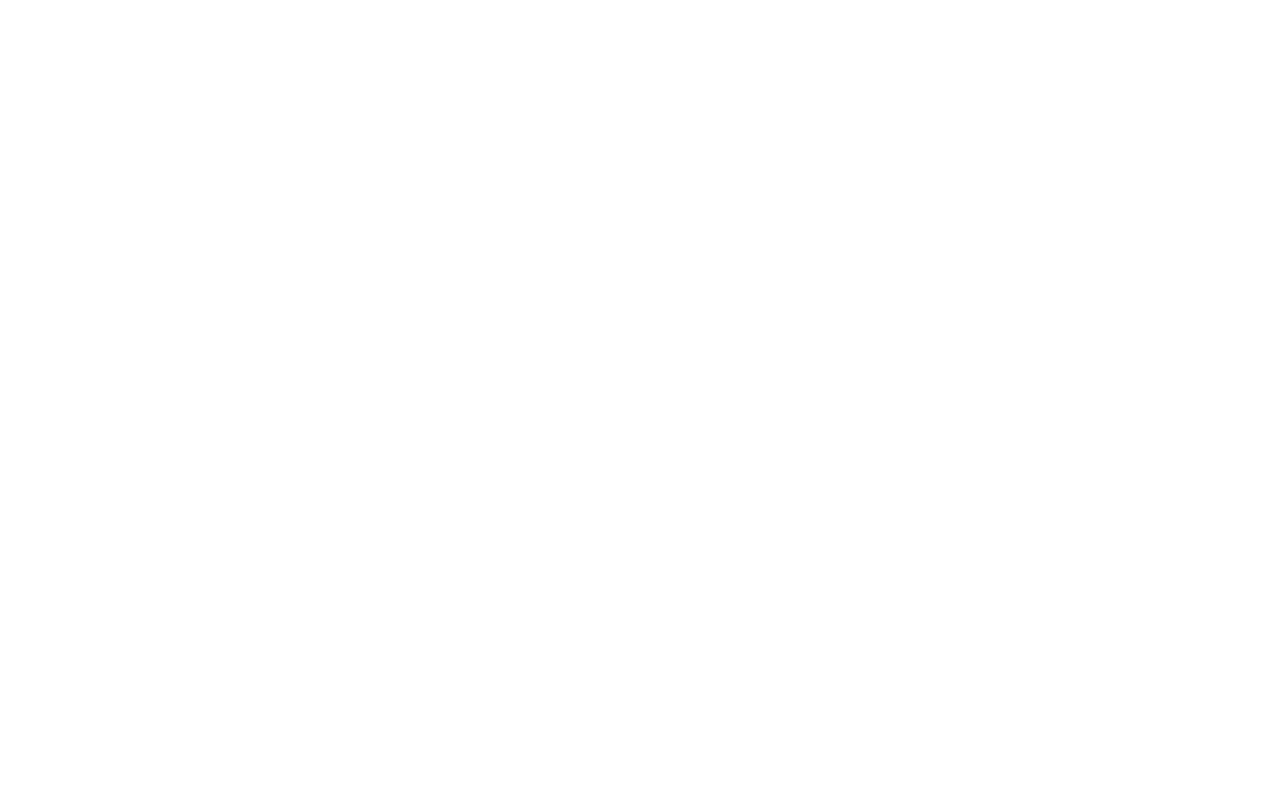
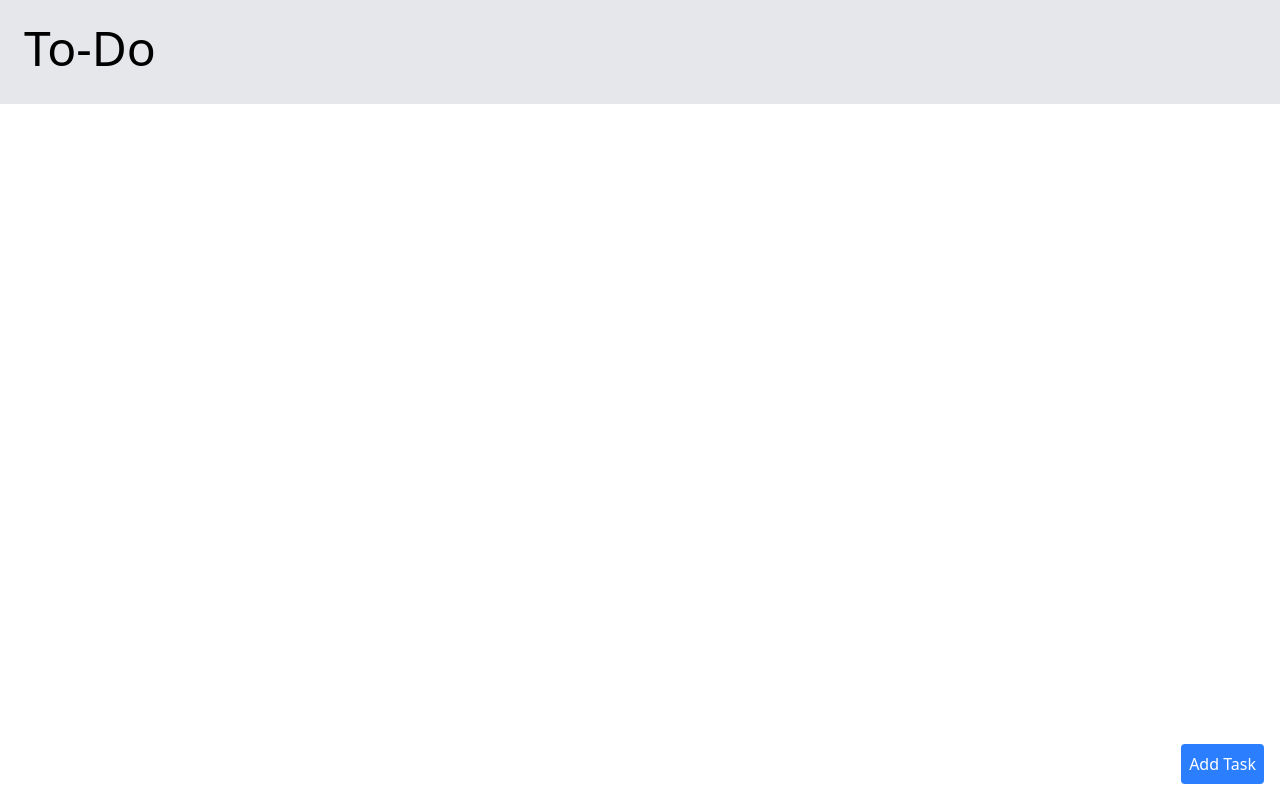
Before and after one commit to cphung913/todo-list-app, a React (Vite) app: page / in a window 1280 px wide. Built offline with nearby package versions, Linux system fonts and the light colour scheme.

Commit message:
added barebones ui

```diff
--- a/index.html
+++ b/index.html
@@ -4,10 +4,10 @@
     <meta charset="UTF-8" />
     <meta name="viewport" content="width=device-width, initial-scale=1.0" />
     <link href="/src/style.css" rel="stylesheet">
-    <title>todo-list-app</title>
+    <title>To-Do List</title>
   </head>
   <body>
-    <div id="root"></div>
+    <div id="root" class="flex flex-col h-screen"></div>
     <script type="module" src="/src/main.tsx"></script>
   </body>
 </html>
--- a/src/App.tsx
+++ b/src/App.tsx
@@ -1,5 +1,16 @@
+import AddButton from "./components/AddButton";
+import TaskList from "./components/TaskList";
+
 function App() {
-  return <div></div>;
+  return (
+    <>
+    <div>
+      <h1 className="text-5xl p-6 pb-8 bg-gray-200">To-Do</h1>
+    </div>
+    <TaskList />
+    <AddButton />
+    </>
+  );
 }
 
 export default App;
--- /dev/null
+++ b/src/components/AddButton.tsx
@@ -0,0 +1,5 @@
+function AddButton() {
+    return <button className="bg-blue-500 text-white p-2 rounded absolute right-4 bottom-4" onClick={() => console.log("Click")}>Add Task</button>;
+}
+
+export default AddButton;
--- /dev/null
+++ b/src/components/TaskList.tsx
@@ -0,0 +1,8 @@
+function TaskList() {
+    return (
+    <div className="h-full">
+
+    </div>);
+}
+
+export default TaskList;
```
